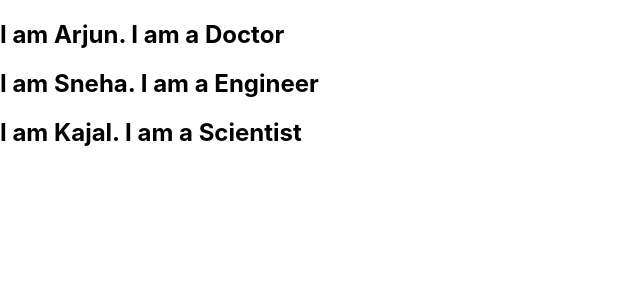
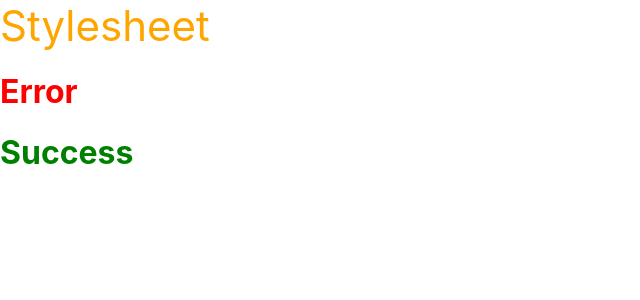
Before and after one commit to tanishthaJawa/react-practice, a React (Create React App) app: page / in a window 1280 px wide. Shown: the top 300 px of the page, without its empty margins (0-640 px from the left). Built offline with nearby package versions, Linux system fonts and the light colour scheme.

Commit message:
Adding css in react

```diff
--- a/src/App.js
+++ b/src/App.js
@@ -8,12 +8,19 @@ import EventBinding from "./components/EventBinding";
 import ParentComponent from "./components/ParentComponent";
 import GreetUser from "./components/GreetUser";
 import NamesList from "./components/NamesList";
+import Stylesheet from "./components/Stylesheet";
+import styles from './components/appStyles.module.css'
+import "./components/appStyles.css"
+
 function App() {
 
   return (
     <div className="App">
+      <Stylesheet primary={true} />
+      <h1 className="error">Error</h1>
+      <h1 className={styles.success}>Success</h1>
       {/* <GreetUser /> */}
-      <NamesList />
+      {/* <NamesList /> */}
       {/* <EventBinding />
       <FunctionClick />
       <ClassClick />
--- a/src/components/NamesList.js
+++ b/src/components/NamesList.js
@@ -2,8 +2,8 @@ import React from 'react'
 import Person from './Person'
 
 function NamesList() {
-    const names = ['Arjun', 'Sneha', 'Kajal']
-    const nameList = names.map(name => <h2>{name}</h2>)
+    const names = ['Arjun', 'Sneha', 'Kajal', 'Sneha']
+    const nameList = names.map((name, index) => <h2 key={index}>{name}</h2>)
     const persons = [{
         name: 'Arjun',
         id: 1,
@@ -20,13 +20,13 @@ function NamesList() {
     }
     ]
     const personList = persons.map(person => (
-        <Person key ={person.name} person={person} />
+        <Person key={person.name} person={person} />
     )
     )
     return (
         <div>
-            {/* {nameList} */}
-            {personList}
+            {nameList}
+            {/* {personList} */}
         </div>
     )
 }
--- /dev/null
+++ b/src/components/Stylesheet.js
@@ -0,0 +1,10 @@
+import React from 'react'
+import "./myStyles.css"
+function Stylesheet(props) {
+    let className = props.primary ? 'primary' : ''
+    return (
+        <div className={`${className} font-xl`}>Stylesheet</div>
+    )
+}
+
+export default Stylesheet
--- /dev/null
+++ b/src/components/appStyles.css
@@ -0,0 +1,3 @@
+.error{
+    color:red;
+}
--- /dev/null
+++ b/src/components/appStyles.module.css
@@ -0,0 +1,3 @@
+.success{
+    color:green;
+}
--- /dev/null
+++ b/src/components/myStyles.css
@@ -0,0 +1,6 @@
+.primary{
+    color:orange;
+}
+.font-xl{
+    font-size: 42px;
+}
```
Also changed, not shown: src/Inline.js (added, +14 -0 lines).
